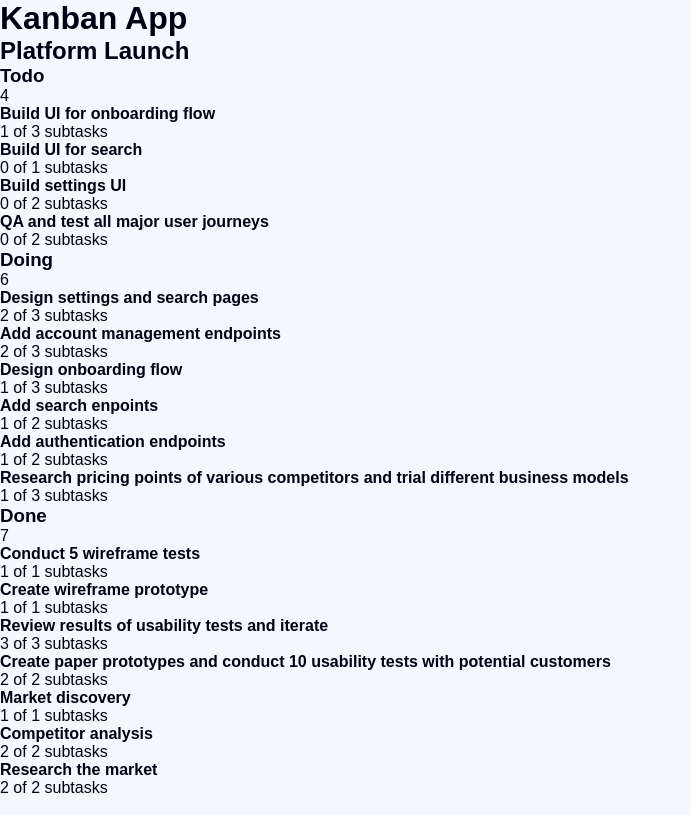
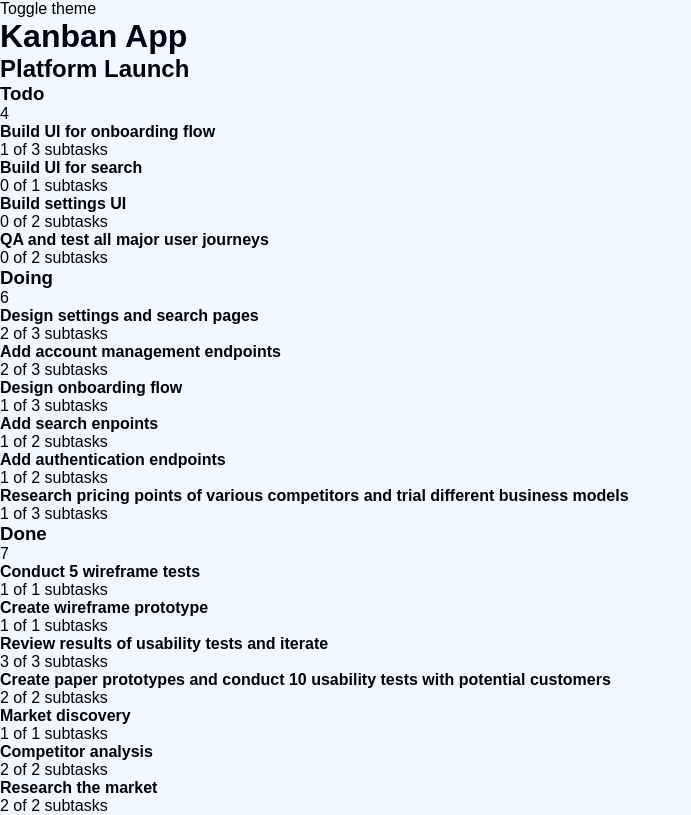
Before and after one commit to varisDogukan/kanban-task-management, a React (Vite) app: page / in a window 1280 px wide. Shown: the whole page, without its empty margins (0-691 px from the left). Built offline with nearby package versions, Linux system fonts and the light colour scheme.

Commit message:
feat: add temporary theme toggle for foundation verification

```diff
--- a/src/app/App.tsx
+++ b/src/app/App.tsx
@@ -5,7 +5,7 @@ import { useThemeStore } from "../features/theme/store/themeStore";
 
 function App() {
   const { boards, selectedBoardId } = useBoardStore();
-  const { theme } = useThemeStore();
+  const { theme, toggleTheme } = useThemeStore();
 
   const selectedBoard =
     boards.find((board) => board.id === selectedBoardId) ?? null;
@@ -16,6 +16,10 @@ function App() {
 
   return (
     <main>
+      <button type='button' onClick={toggleTheme}>
+        Toggle theme
+      </button>
+
       <h1>Kanban App</h1>
 
       {selectedBoard ? (
```
